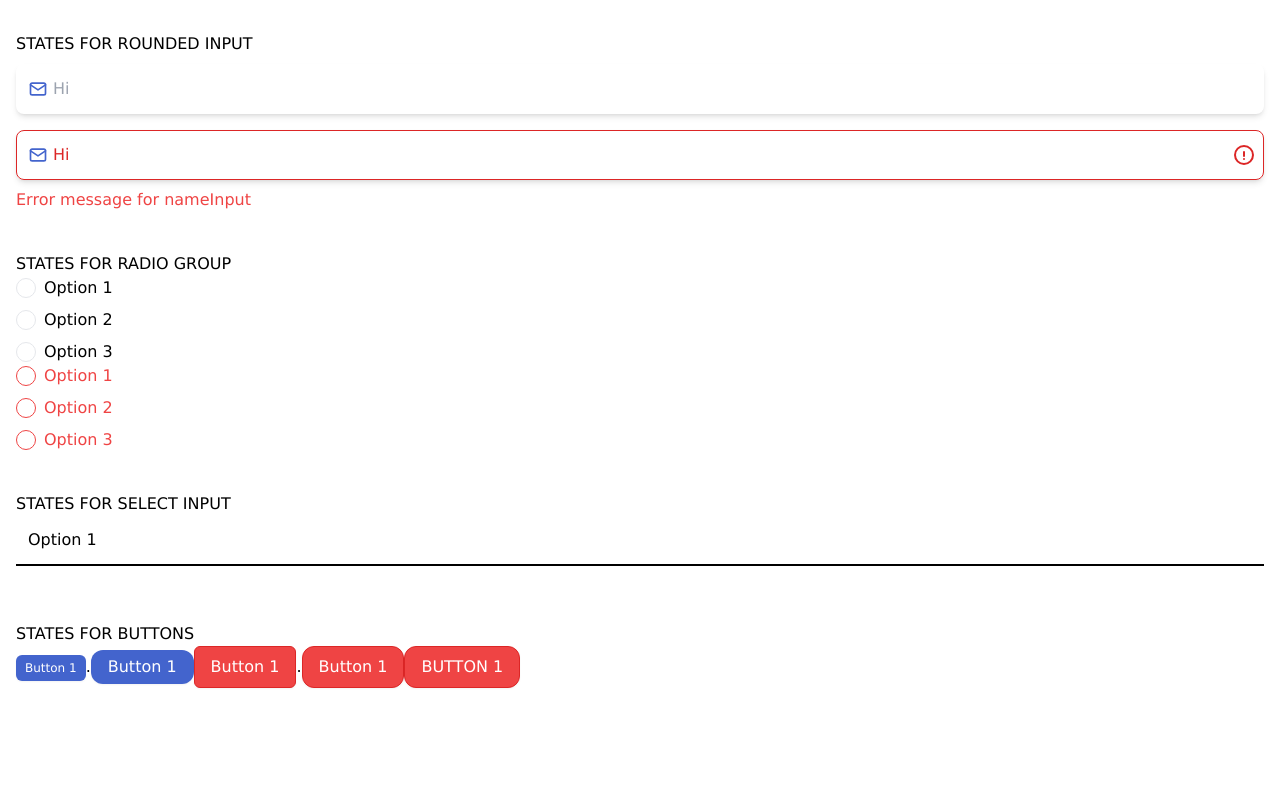
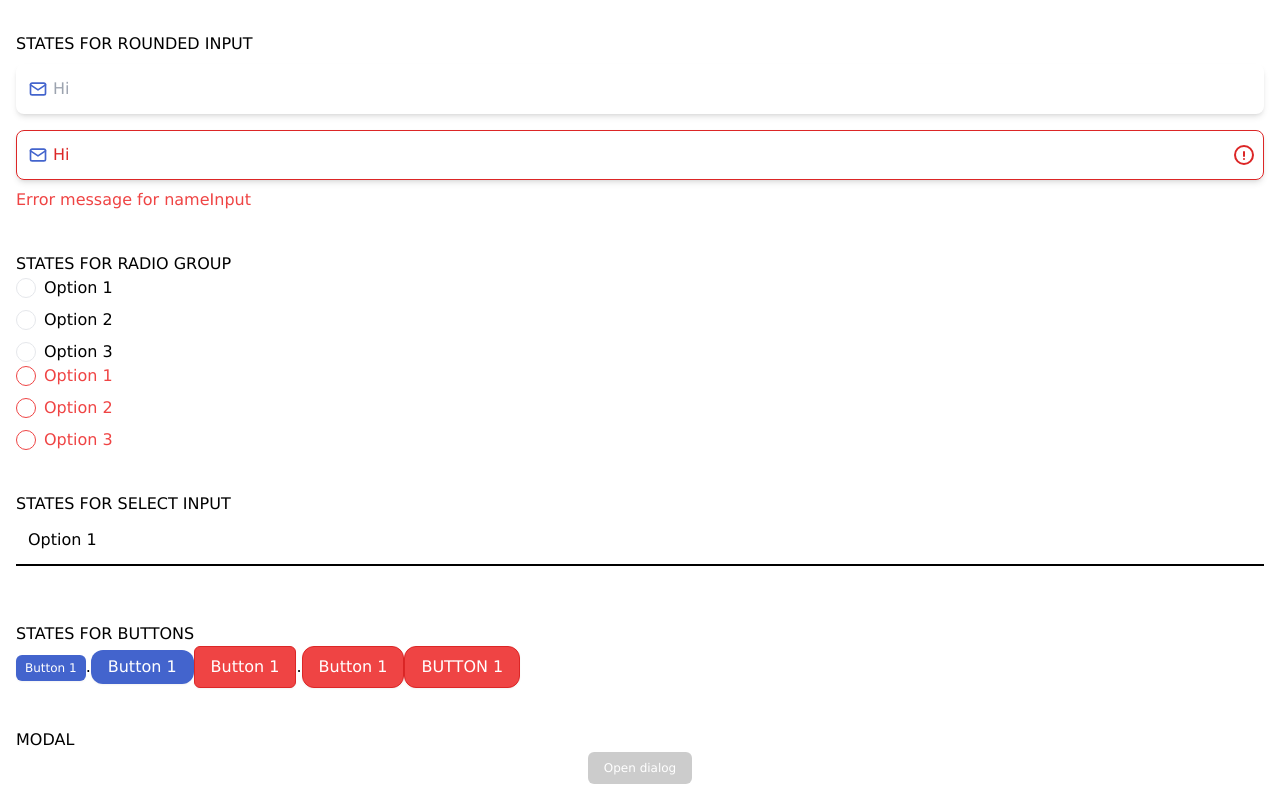
Before and after one commit to andrijantasevski/hackathons-platform, a Next.js app in the folder hackathon-project/: page /design in a window 1280 px wide. Shown: the part 188-988 px from the top of the page. Before the commit the page ends 892 px from the top, so only its background shows below. Built offline with nearby package versions, Linux system fonts and the light colour scheme.

Commit message:
Created basic modal layout.

```diff
--- /dev/null
+++ b/hackathon-project/src/components/ModalFinishedForm.tsx
@@ -0,0 +1,44 @@
+import { Dialog, Transition } from "@headlessui/react";
+import { Fragment, useState } from "react";
+
+export default function ModalFinishedForm() {
+  let [isOpen, setIsOpen] = useState(false);
+
+  function closeModal() {
+    setIsOpen(false);
+  }
+
+  function openModal() {
+    setIsOpen(true);
+  }
+
+  return (
+    <>
+      <div className="flex items-center justify-center">
+        <button type="button" onClick={openModal} className="rounded-md bg-black bg-opacity-20 px-4 py-2 text-sm font-medium text-white hover:bg-opacity-30 focus:outline-none focus-visible:ring-2 focus-visible:ring-white focus-visible:ring-opacity-75">
+          Open dialog
+        </button>
+      </div>
+
+      <Transition appear show={isOpen} as={Fragment}>
+        <Dialog as="div" className="relative z-10" onClose={closeModal}>
+          <Transition.Child as={Fragment} enter="ease-out duration-300" enterFrom="opacity-0" enterTo="opacity-100" leave="ease-in duration-200" leaveFrom="opacity-100" leaveTo="opacity-0">
+            <div className="fixed inset-0 bg-black bg-opacity-25" />
+          </Transition.Child>
+
+          <div className="fixed inset-0 overflow-y-auto">
+            <div className="flex min-h-full items-center justify-center p-4 text-center">
+              <Transition.Child as={Fragment} enter="ease-out duration-300" enterFrom="opacity-0 scale-95" enterTo="opacity-100 scale-100" leave="ease-in duration-200" leaveFrom="opacity-100 scale-100" leaveTo="opacity-0 scale-95">
+                <Dialog.Panel className="w-full max-w-2xl transform overflow-hidden rounded-2xl bg-white p-6 text-left align-middle shadow-xl transition-all">
+                  <Dialog.Title as="h3" className="text-center text-lg font-bold leading-6 text-gray-900">
+                    You have registered successfully for the hackathon!
+                  </Dialog.Title>
+                </Dialog.Panel>
+              </Transition.Child>
+            </div>
+          </div>
+        </Dialog>
+      </Transition>
+    </>
+  );
+}
--- a/hackathon-project/src/pages/design.tsx
+++ b/hackathon-project/src/pages/design.tsx
@@ -4,6 +4,7 @@ import InputUnderlined from "@/components/ui/InputUnderlined";
 import InputRadioGroup from "@/components/ui/InputRadioGroup";
 import { IconMail } from "@tabler/icons-react";
 import InputSelect from "@/components/ui/InputSelect";
+import ModalFinishedForm from "@/components/ModalFinishedForm";
 
 export default function Design() {
   return (
@@ -83,6 +84,11 @@ export default function Design() {
           Button 1
         </Button>
       </div>
+
+      <div>
+        <div>MODAL</div>
+        <ModalFinishedForm />
+      </div>
     </main>
   );
 }
```
